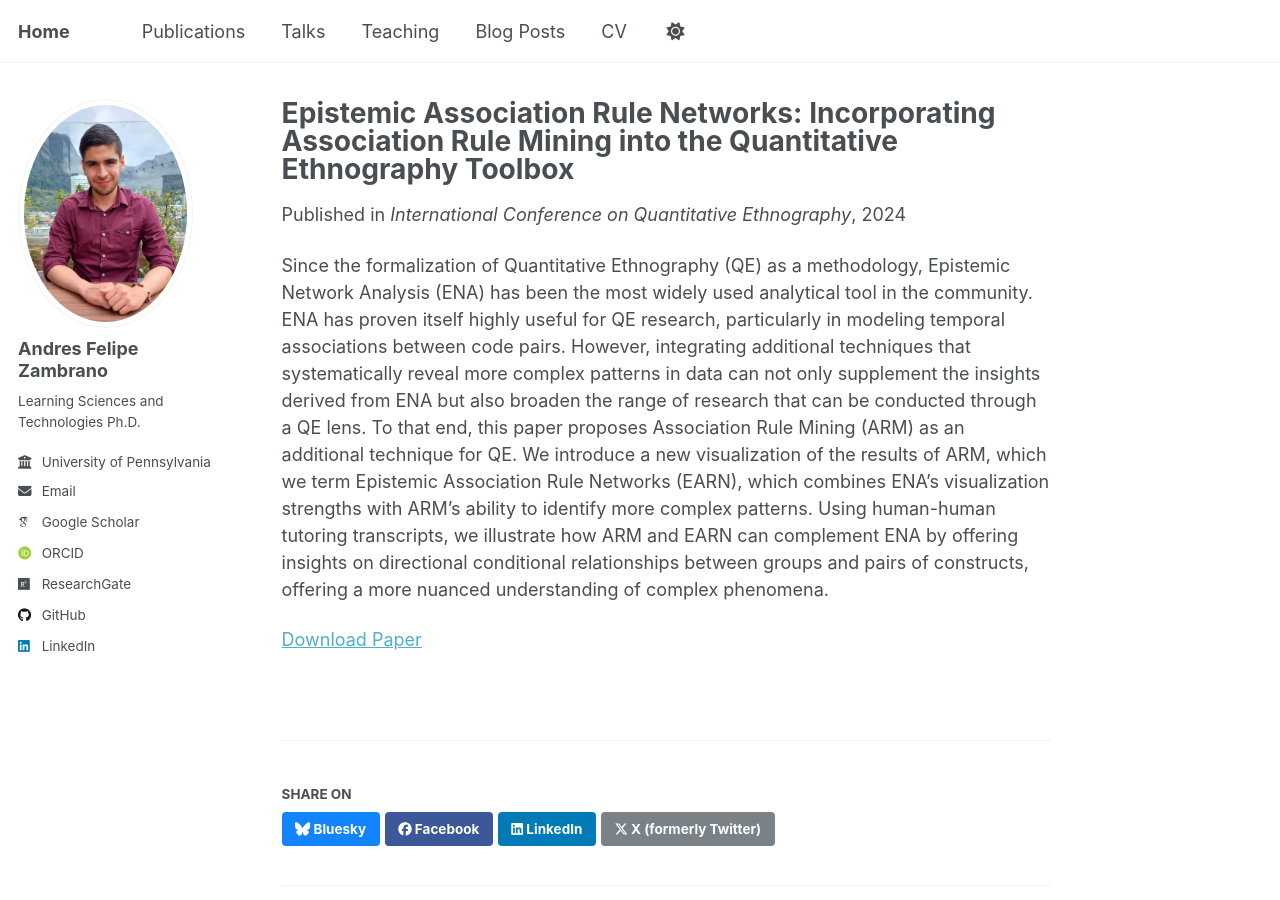
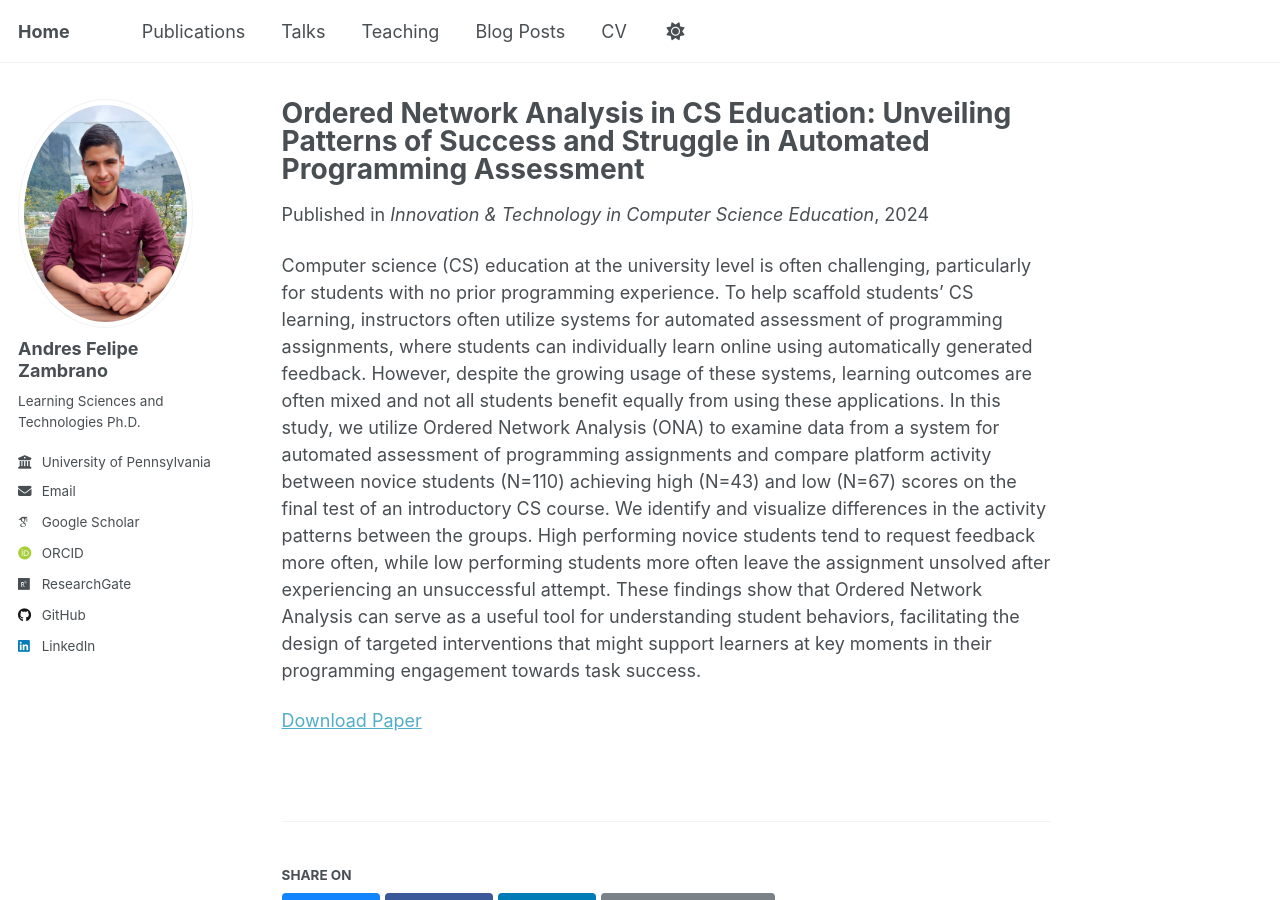
Before and after one commit to afzambrano/afzambrano.github.io, a Jekyll site: the page built from _publications/2024-iticse-runcode.md, in a window 1280 px wide and 900 px high. Built offline with Jekyll 4.4.1, drawn with Linux system fonts in a browser that asks for light colours; some web fonts are replaced; a script that is not in the unit is left out.

Commit message:
Update 2024-iticse-runcode.md

```diff
--- a/_publications/2024-iticse-runcode.md
+++ b/_publications/2024-iticse-runcode.md
@@ -1,14 +1,14 @@
 ---
-title: "Epistemic Association Rule Networks: Incorporating Association Rule Mining into the Quantitative Ethnography Toolbox"
+title: "Ordered Network Analysis in CS Education: Unveiling Patterns of Success and Struggle in Automated Programming Assessment"
 collection: publications
 category: conferences
-permalink: /publication/2024-icqe-earn
-excerpt: 'This paper proposes Association Rule Mining (ARM) as an additional technique for Quantitative Ethnography. We introduce a new visualization of the results of ARM, which we term Epistemic Association Rule Networks, which combines Epistemic Network Analysis’s visualization strengths with ARM’s ability to identify more complex patterns.'
-date: 2024-11-02
-venue: 'International Conference on Quantitative Ethnography'
-paperurl: 'https://link.springer.com/chapter/10.1007/978-3-031-76335-9_1'
+permalink: /publication/2024-iticse-runcode
+excerpt: 'In this study, we utilize Ordered Network Analysis (ONA) to examine data from a system for automated assessment of programming assignments and compare platform activity between novice students achieving high and low scores on the final test of an introductory CS course. We identify and visualize differences in the activity patterns between the groups. High performing novice students tend to request feedback more often, while low performing students more often leave the assignment unsolved after experiencing an unsuccessful attempt.'
+date: 2024-07-03
+venue: 'Innovation & Technology in Computer Science Education'
+paperurl: 'https://dl.acm.org/doi/abs/10.1145/3649217.3653613'
 ---
 
-Since the formalization of Quantitative Ethnography (QE) as a methodology, Epistemic Network Analysis (ENA) has been the most widely used analytical tool in the community. ENA has proven itself highly useful for QE research, particularly in modeling temporal associations between code pairs. However, integrating additional techniques that systematically reveal more complex patterns in data can not only supplement the insights derived from ENA but also broaden the range of research that can be conducted through a QE lens. To that end, this paper proposes Association Rule Mining (ARM) as an additional technique for QE. We introduce a new visualization of the results of ARM, which we term Epistemic Association Rule Networks (EARN), which combines ENA’s visualization strengths with ARM’s ability to identify more complex patterns. Using human-human tutoring transcripts, we illustrate how ARM and EARN can complement ENA by offering insights on directional conditional relationships between groups and pairs of constructs, offering a more nuanced understanding of complex phenomena.
+Computer science (CS) education at the university level is often challenging, particularly for students with no prior programming experience. To help scaffold students' CS learning, instructors often utilize systems for automated assessment of programming assignments, where students can individually learn online using automatically generated feedback. However, despite the growing usage of these systems, learning outcomes are often mixed and not all students benefit equally from using these applications. In this study, we utilize Ordered Network Analysis (ONA) to examine data from a system for automated assessment of programming assignments and compare platform activity between novice students (N=110) achieving high (N=43) and low (N=67) scores on the final test of an introductory CS course. We identify and visualize differences in the activity patterns between the groups. High performing novice students tend to request feedback more often, while low performing students more often leave the assignment unsolved after experiencing an unsuccessful attempt. These findings show that Ordered Network Analysis can serve as a useful tool for understanding student behaviors, facilitating the design of targeted interventions that might support learners at key moments in their programming engagement towards task success.
 
-[Download Paper](https://link.springer.com/chapter/10.1007/978-3-031-76335-9_1)
+[Download Paper](https://dl.acm.org/doi/abs/10.1145/3649217.3653613)
```
